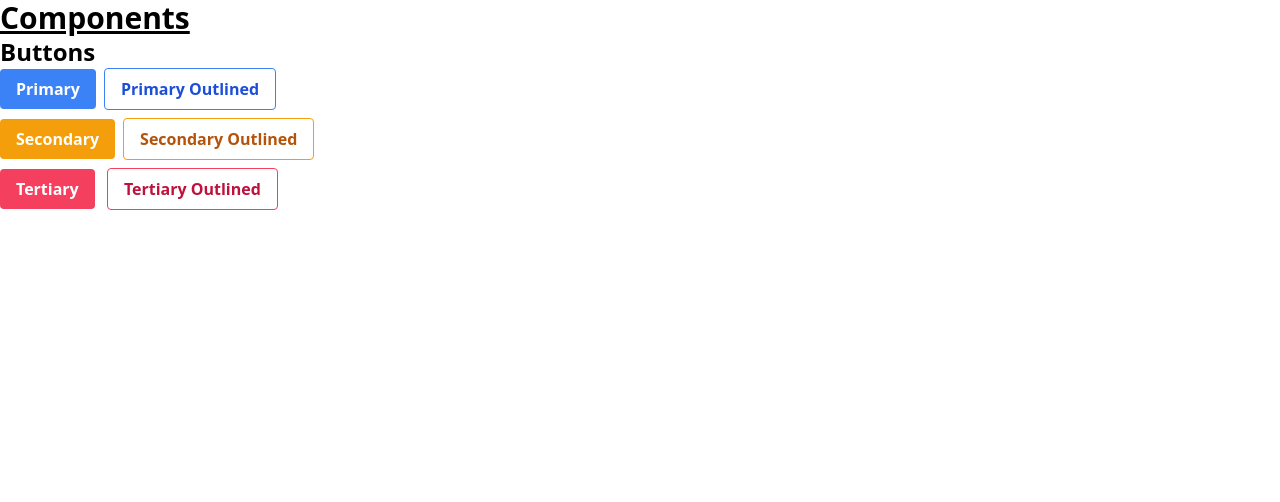
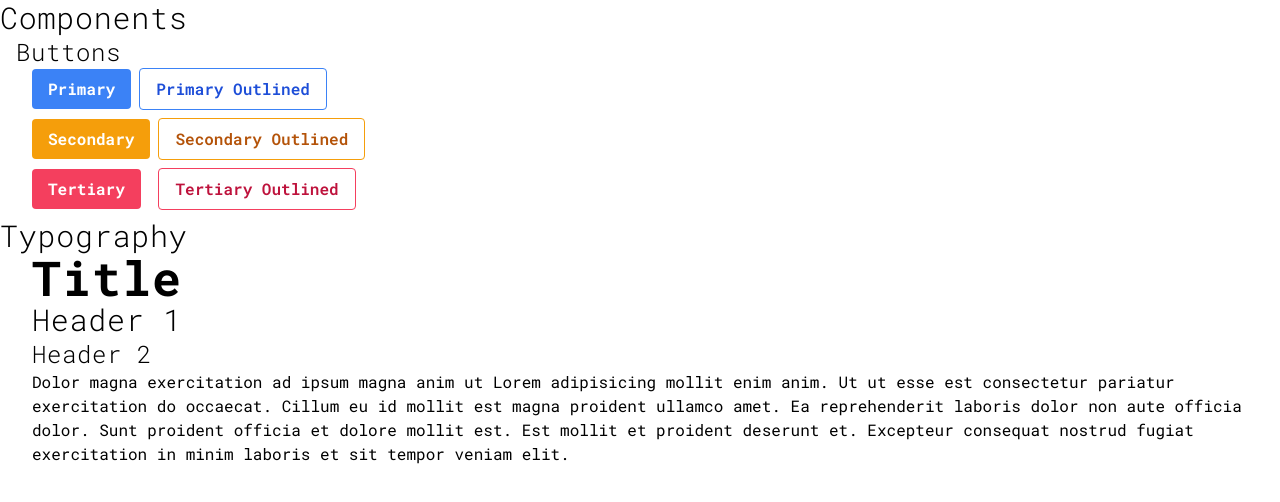
Before and after one commit to SaschaVII/portfolio, a Next.js app: page / in a window 1280 px wide. Shown: the top 502 px of the page. Built offline with nearby package versions, Linux system fonts and the light colour scheme.

Commit message:
Add global styles and StyleShowcase component
Import new default mono font-family, Roboto Mono.

Add global styling for html, body, h1 and h2 typography.

Add stylesShowcase Component and display on index.

```diff
--- /dev/null
+++ b/components/stylesShowcase.js
@@ -0,0 +1,39 @@
+const StylesShowcase = () => (
+    <div>
+      <h1>Components</h1>
+      <section>
+        <div className="pl-4">
+          <h2>Buttons</h2>
+          <div className="pl-4">
+            <div className="mb-2">
+              <button className="btn btn-primary mr-2">Primary</button>
+              <button className="btn btn-primary-outlined">Primary Outlined</button>
+            </div>
+            <div className="mb-2">
+              <button className="btn btn-secondary mr-2">Secondary</button>
+              <button className="btn btn-secondary-outlined">Secondary Outlined</button>
+            </div>
+            <div className="mb-2">
+              <button className="btn btn-tertiary mr-2">Tertiary</button> {' '}
+              <button className="btn btn-tertiary-outlined">Tertiary Outlined</button> {' '}
+            </div>
+          </div>
+        </div>
+      </section>
+      <section>
+        <h1>Typography</h1>
+        <div className="pl-4">
+          <div className="pl-4">
+            <h1 className="text-5xl font-bold">Title</h1>
+            <h1>Header 1</h1>
+            <h2>Header 2</h2>
+            <p>
+              Dolor magna exercitation ad ipsum magna anim ut Lorem adipisicing mollit enim anim. Ut ut esse est consectetur pariatur exercitation do occaecat. Cillum eu id mollit est magna proident ullamco amet. Ea reprehenderit laboris dolor non aute officia dolor. Sunt proident officia et dolore mollit est. Est mollit et proident deserunt et. Excepteur consequat nostrud fugiat exercitation in minim laboris et sit tempor veniam elit.
+            </p>
+          </div>
+        </div>
+      </section>
+    </div>
+);
+
+export default StylesShowcase;
--- a/pages/_app.js
+++ b/pages/_app.js
@@ -1,5 +1,15 @@
 import '@/styles/globals.css'
+import { Roboto_Mono } from 'next/font/google'
+
+const robotoMono = Roboto_Mono({
+  subsets: ['latin'],
+  variable: '--font-robotoMono',
+})
 
 export default function App({ Component, pageProps }) {
-  return <Component {...pageProps} />
+  return (
+    <main className={`${robotoMono.variable} font-mono`}>
+      <Component {...pageProps} />
+    </main>
+  )
 }
--- a/pages/index.js
+++ b/pages/index.js
@@ -1,20 +1,7 @@
+import StylesShowcase from "@/components/stylesShowcase";
+
 export default function Home() {
   return (
-    <div>
-      <h1 className="text-3xl font-bold underline">Components</h1>
-      <h2 className="text-2xl font-bold">Buttons</h2>
-      <div className="mb-2">
-        <button className="btn btn-primary mr-2">Primary</button>
-        <button className="btn btn-primary-outlined">Primary Outlined</button>
-      </div>
-      <div className="mb-2">
-        <button className="btn btn-secondary mr-2">Secondary</button>
-        <button className="btn btn-secondary-outlined">Secondary Outlined</button>
-      </div>
-      <div className="mb-2">
-        <button className="btn btn-tertiary mr-2">Tertiary</button> {' '}
-        <button className="btn btn-tertiary-outlined">Tertiary Outlined</button> {' '}
-      </div>
-    </div>
+    <StylesShowcase />
   )
 }
--- a/styles/globals.css
+++ b/styles/globals.css
@@ -2,7 +2,25 @@
 @tailwind components;
 @tailwind utilities;
 
+html, body, h1, h2 {
+  @apply font-mono;
+}
+
 /* COMPONENTS */
+/* Headers */
+h1, h2 {
+  @apply font-light;
+  @apply tracking-wide;
+}
+
+h1 {
+  @apply text-3xl;
+}
+
+h2 {
+  @apply text-2xl;
+}
+
 /* Buttons */
 .btn {
   @apply font-bold py-2 px-4 rounded;
--- a/tailwind.config.js
+++ b/tailwind.config.js
@@ -1,6 +1,8 @@
 /** @type {import('tailwindcss').Config} */
 const colors = require('tailwindcss/colors')
+const { fontFamily } = require('tailwindcss/defaultTheme')
 
+/** @type {import('tailwindcss').Config} \*/
 module.exports = {
   content: [
     "./app/**/*.{js,ts,jsx,tsx}",
@@ -13,6 +15,9 @@ module.exports = {
         primary: colors.blue,
         secondary: colors.amber,
         tertiary: colors.rose
+      },
+      fontFamily: {
+        mono: ['var(--font-robotoMono)', ...fontFamily.mono]
       }
     },
   },
```
